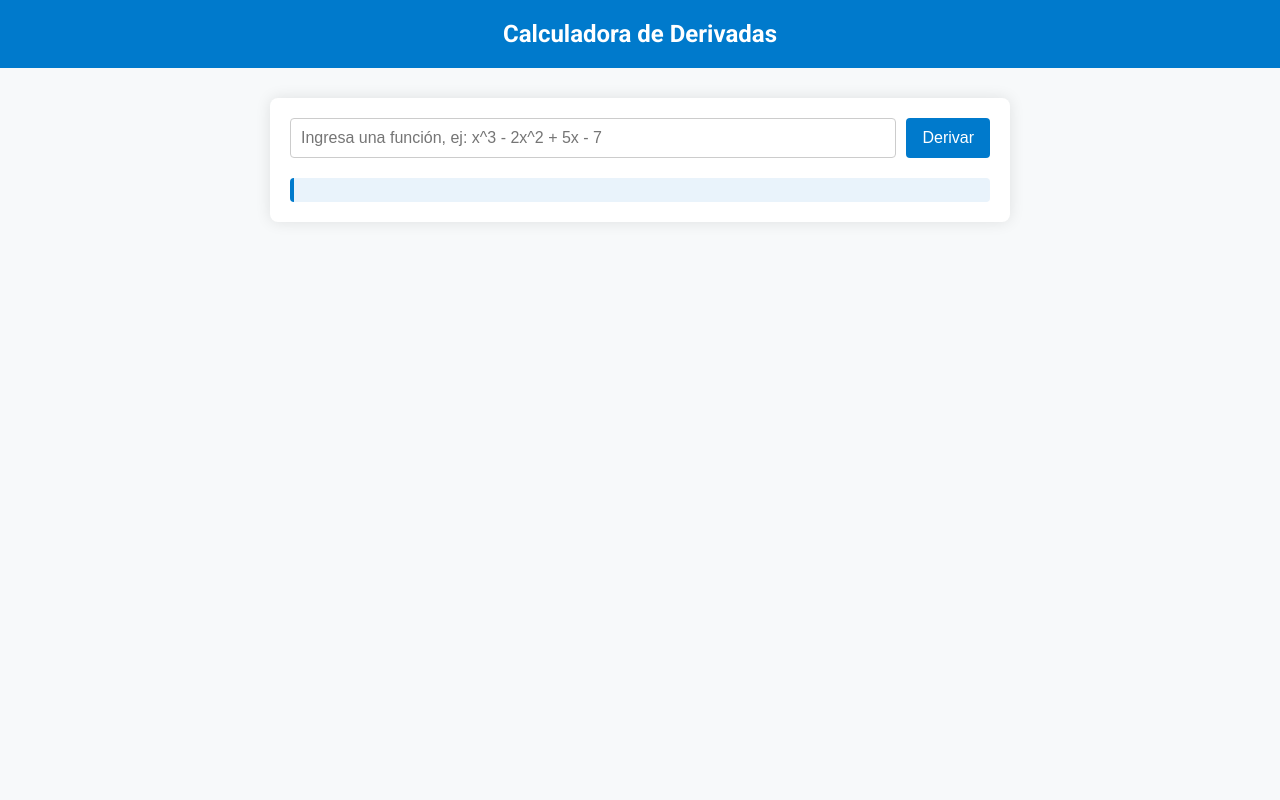
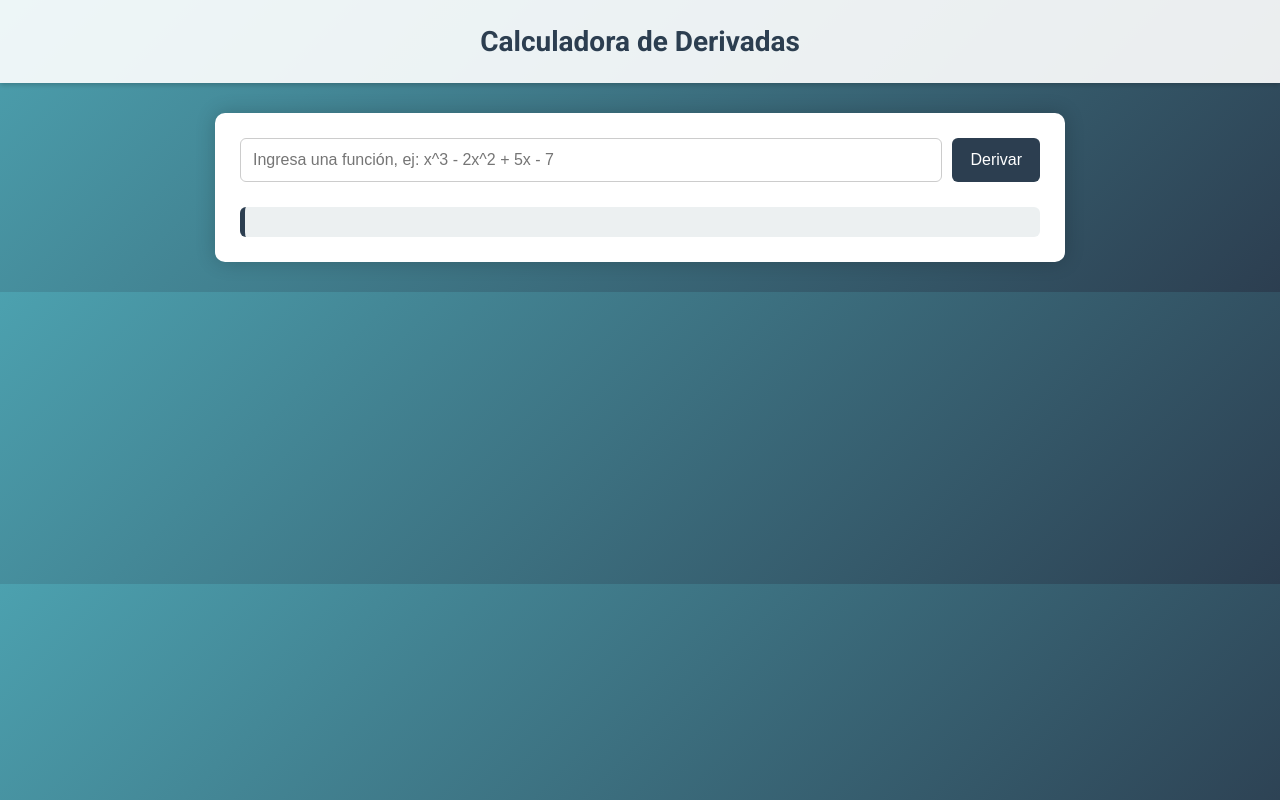
Before and after one commit to Majo-16/Derivadas-1, a plain HTML site: page index.html in a window 1280 px wide. Drawn offline with nearby package versions, Linux system fonts and the light colour scheme.

Commit message:
Update index.html

```diff
--- a/index.html
+++ b/index.html
@@ -6,63 +6,78 @@
 <title>Calculadora de Derivadas</title>
 <style>
   @import url('https://fonts.googleapis.com/css2?family=Roboto:wght@400;700&display=swap');
+
   body {
     font-family: 'Roboto', sans-serif;
-    background: #f7f9fa;
+    background: linear-gradient(135deg, #4ca1af, #2c3e50);
     color: #333;
     margin: 0;
     padding: 0;
   }
+
   header {
-    background: #007ACC;
-    color: #fff;
+    background: rgba(255,255,255,0.9);
+    color: #2c3e50;
     text-align: center;
-    padding: 20px 10px;
+    padding: 25px 10px;
+    box-shadow: 0 2px 5px rgba(0,0,0,0.2);
   }
+
   header h1 {
     margin: 0;
-    font-size: 24px;
+    font-size: 28px;
   }
+
   .container {
-    max-width: 700px;
+    max-width: 800px;
     margin: 30px auto;
-    padding: 20px;
+    padding: 25px;
     background: #fff;
-    border-radius: 8px;
-    box-shadow: 0 0 15px rgba(0,0,0,0.1);
+    border-radius: 10px;
+    box-shadow: 0 0 20px rgba(0,0,0,0.2);
   }
+
   .input-section {
     display: flex;
     gap: 10px;
-    margin-bottom: 20px;
+    margin-bottom: 25px;
   }
+
   input[type="text"] {
     flex: 1;
-    padding: 10px;
+    padding: 12px;
     font-size: 16px;
     border: 1px solid #ccc;
-    border-radius: 4px;
+    border-radius: 6px;
   }
+
   button {
-    background: #007ACC;
+    background: #2c3e50;
     color: #fff;
     border: none;
-    padding: 10px 16px;
+    padding: 12px 18px;
     font-size: 16px;
-    border-radius: 4px;
+    border-radius: 6px;
     cursor: pointer;
     transition: background 0.3s;
   }
+
   button:hover {
-    background: #005ea1;
+    background: #1e2f3a;
   }
+
   .result {
-    margin-top: 15px;
-    background: #e9f3fb;
-    padding: 12px;
-    border-left: 4px solid #007ACC;
-    border-radius: 4px;
-    font-size: 16px;
+    background: #ecf0f1;
+    padding: 15px;
+    border-left: 5px solid #2c3e50;
+    border-radius: 6px;
+    font-size: 15px;
+    line-height: 1.7;
+  }
+
+  .step-title {
+    font-weight: bold;
+    color: #2c3e50;
   }
 </style>
 </head>
@@ -93,12 +108,31 @@ function calcularDerivada() {
   }
 
   try {
-    // Calcula la derivada usando math.js
+    // Derivada simbólica usando math.js
     const derivada = math.derivative(expr, 'x').toString();
 
+    // f(x)
+    const fx = expr;
+
+    // f(x+h): reemplazamos todas las x por (x+h)
+    const fxh = expr.replace(/x/g, '(x+h)');
+
+    // f(x+h) - f(x)
+    const diff = `(${fxh}) - (${fx})`;
+
+    // [f(x+h)-f(x)]/h
+    const quotient = `(${fxh} - (${fx}))/h`;
+
     resultadoDiv.innerHTML = `
-      <b>Función original:</b> f(x) = ${expr} <br>
-      <b>Derivada:</b> f'(x) = ${derivada}
+      <div class="step-title">Función original:</div> f(x) = ${fx} <br><br>
+      <div class="step-title">Paso 1:</div> Sustituimos x por (x + h): <br>
+      f(x + h) = ${fxh} <br><br>
+      <div class="step-title">Paso 2:</div> Calculamos f(x + h) - f(x): <br>
+      ${diff} <br><br>
+      <div class="step-title">Paso 3:</div> Dividimos entre h: <br>
+      ${quotient} <br><br>
+      <div class="step-title">Paso 4:</div> Tomamos el límite cuando h→0: <br>
+      <b>f'(x) = ${derivada}</b>
     `;
   } catch (error) {
     resultadoDiv.innerHTML = "⚠️ Error al calcular la derivada. Revisa la expresión ingresada.";
```
